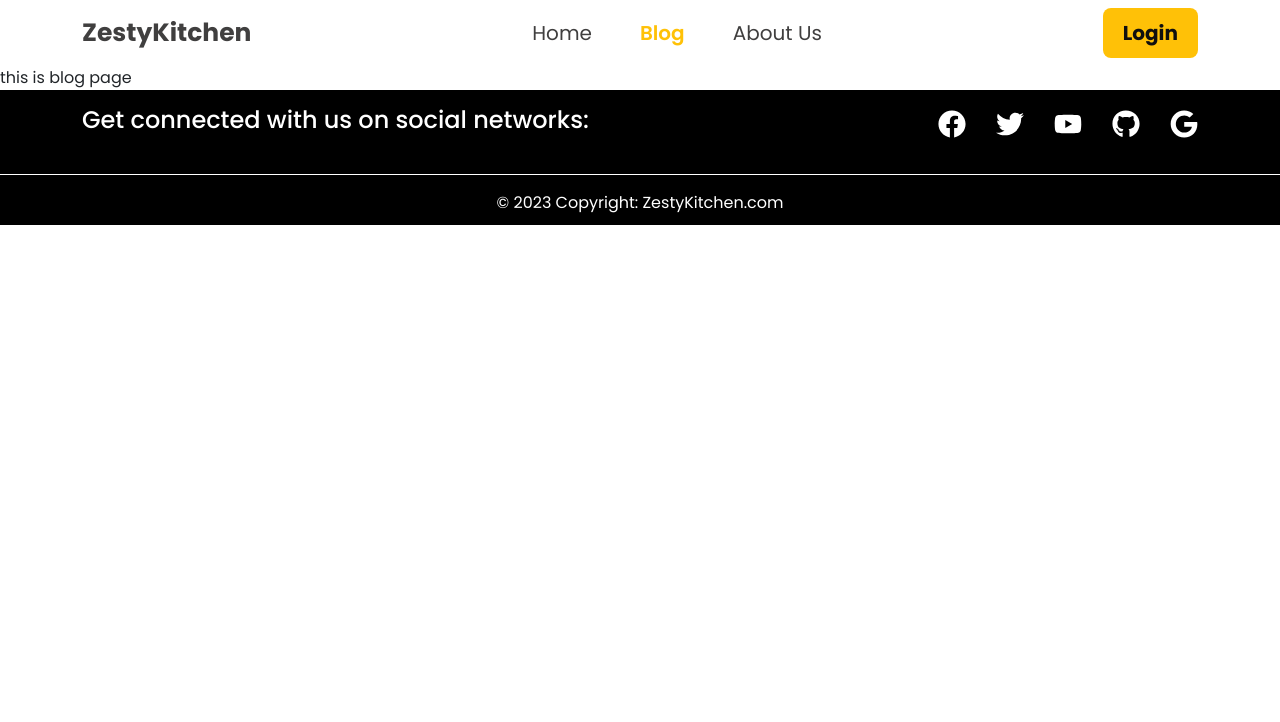
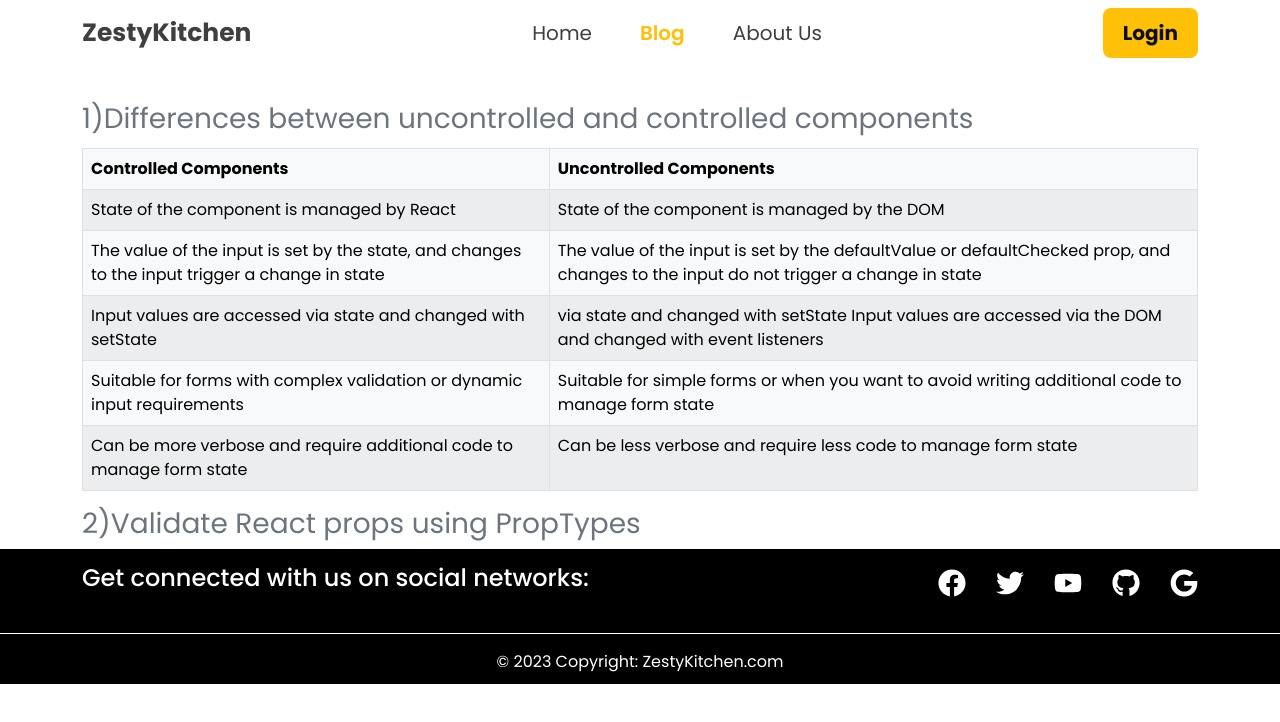
Before and after one commit to tanvir-hossen49/zesty-Kitchen-client, a React (Vite) app: page /blog in a window 1280 px wide. Shown: the top 722 px of the page. Built offline with nearby package versions, Linux system fonts and the light colour scheme; no server answers.

Commit message:
added one blog

```diff
--- a/src/index.css
+++ b/src/index.css
@@ -1,4 +1,5 @@
 @import url("https://fonts.googleapis.com/css2?family=Poppins:wght@300;400;500;600;700&display=swap");
+
 * {
   margin: 0;
   padding: 0;
@@ -8,7 +9,6 @@
 :root {
   --primary-color: #ffc107;
 }
-
 a {
   text-decoration: none !important;
 }
--- a/src/pages/Blog/Blog.jsx
+++ b/src/pages/Blog/Blog.jsx
@@ -1,8 +1,75 @@
 /* eslint-disable no-unused-vars */
 import React from "react";
+import { Container, Table } from "react-bootstrap";
 
 const Blog = () => {
-  return <div>this is blog page</div>;
+  return (
+    <Container className="mt-4">
+      <div>
+        <caption className="text-nowrap fs-3">
+          1{")"}Differences between uncontrolled and controlled components
+        </caption>
+        <Table striped bordered hover variant="light" className="w-100">
+          <thead>
+            <tr>
+              <th>Controlled Components</th>
+              <th>Uncontrolled Components</th>
+            </tr>
+          </thead>
+          <tbody>
+            <tr>
+              <td>State of the component is managed by React</td>
+              <td>State of the component is managed by the DOM</td>
+            </tr>
+            <tr>
+              <td>
+                The value of the input is set by the state, and changes to the
+                input trigger a change in state
+              </td>
+              <td>
+                The value of the input is set by the defaultValue or
+                defaultChecked prop, and changes to the input do not trigger a
+                change in state
+              </td>
+            </tr>
+            <tr>
+              <td>
+                Input values are accessed via state and changed with setState
+              </td>
+              <td>
+                via state and changed with setState Input values are accessed
+                via the DOM and changed with event listeners
+              </td>
+            </tr>
+            <tr>
+              <td>
+                Suitable for forms with complex validation or dynamic input
+                requirements
+              </td>
+              <td>
+                Suitable for simple forms or when you want to avoid writing
+                additional code to manage form state
+              </td>
+            </tr>
+            <tr>
+              <td>
+                Can be more verbose and require additional code to manage form
+                state
+              </td>
+              <td>
+                Can be less verbose and require less code to manage form state
+              </td>
+            </tr>
+          </tbody>
+        </Table>
+      </div>
+      <div className="mt-3">
+        <h2 className="fs-3 text-secondary fw-normal">
+          2{")"}Validate React props using PropTypes
+        </h2>
+      </div>
+    </Container>
+  );
 };
 
 export default Blog;
```
